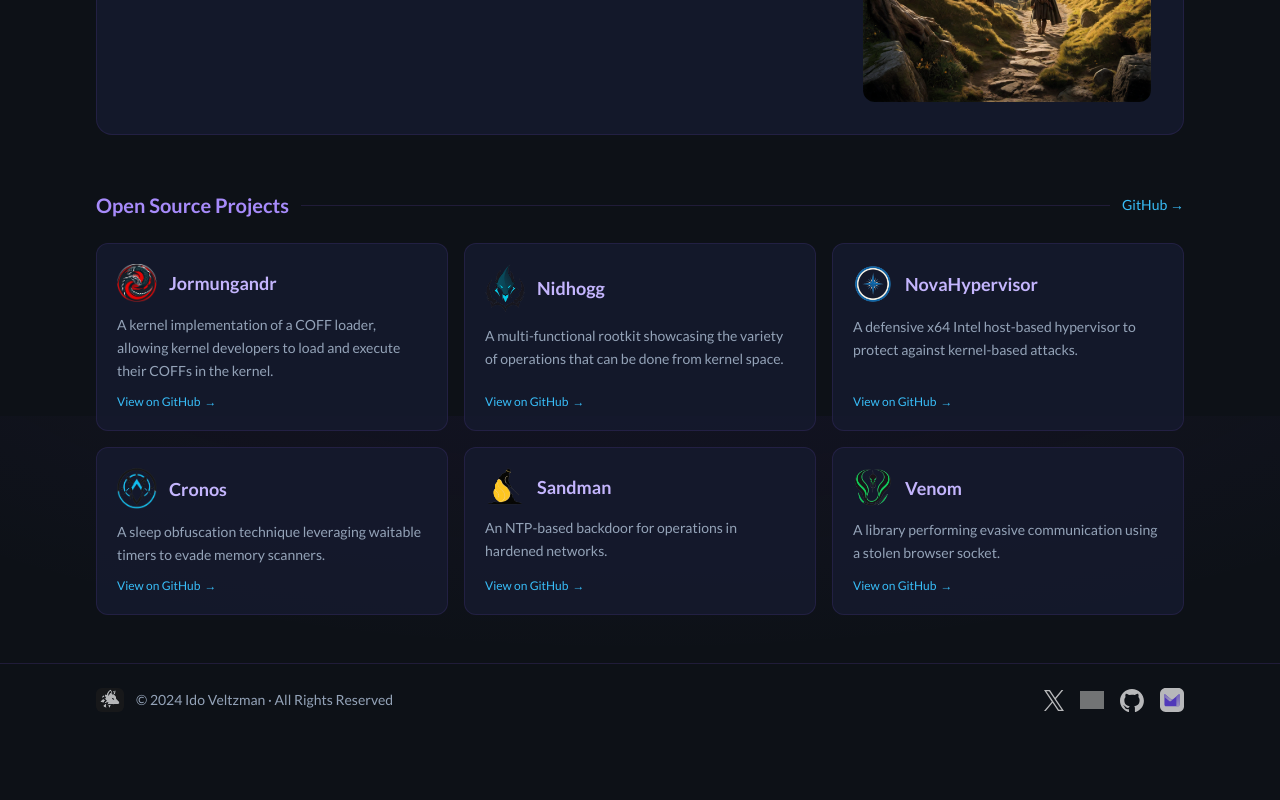
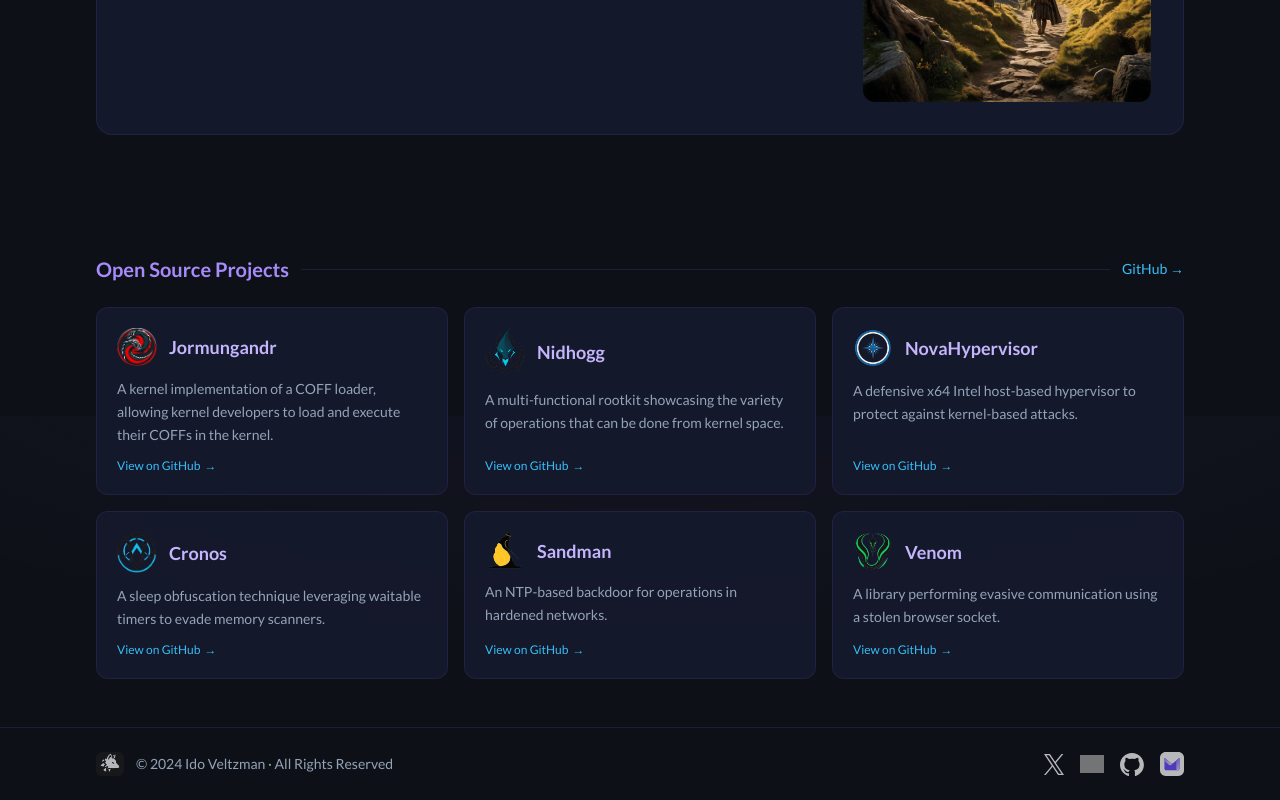
Before and after one commit to Idov31/idov31.github.io, a Next.js app: page / in a window 1280 px wide. Shown: the part 384-1184 px from the top of the page. Before the commit the page ends 1120 px from the top, so only its background shows below. Built offline with nearby package versions, Linux system fonts and the light colour scheme; grey boxes are pictures that could not be loaded.

Commit message:
Fixed the space in the main page

```diff
--- a/src/app/page.tsx
+++ b/src/app/page.tsx
@@ -85,7 +85,7 @@ export default function Home() {
             </section>
 
             {/* ── Projects ───────────────────────────── */}
-            <section>
+            <section className="pt-16">
                 <div className="flex items-center gap-3 mb-6">
                     <h2 className="text-xl font-semibold text-txtSubHeader">Open Source Projects</h2>
                     <div className="flex-1 h-px bg-borderSubtle"/>
```
